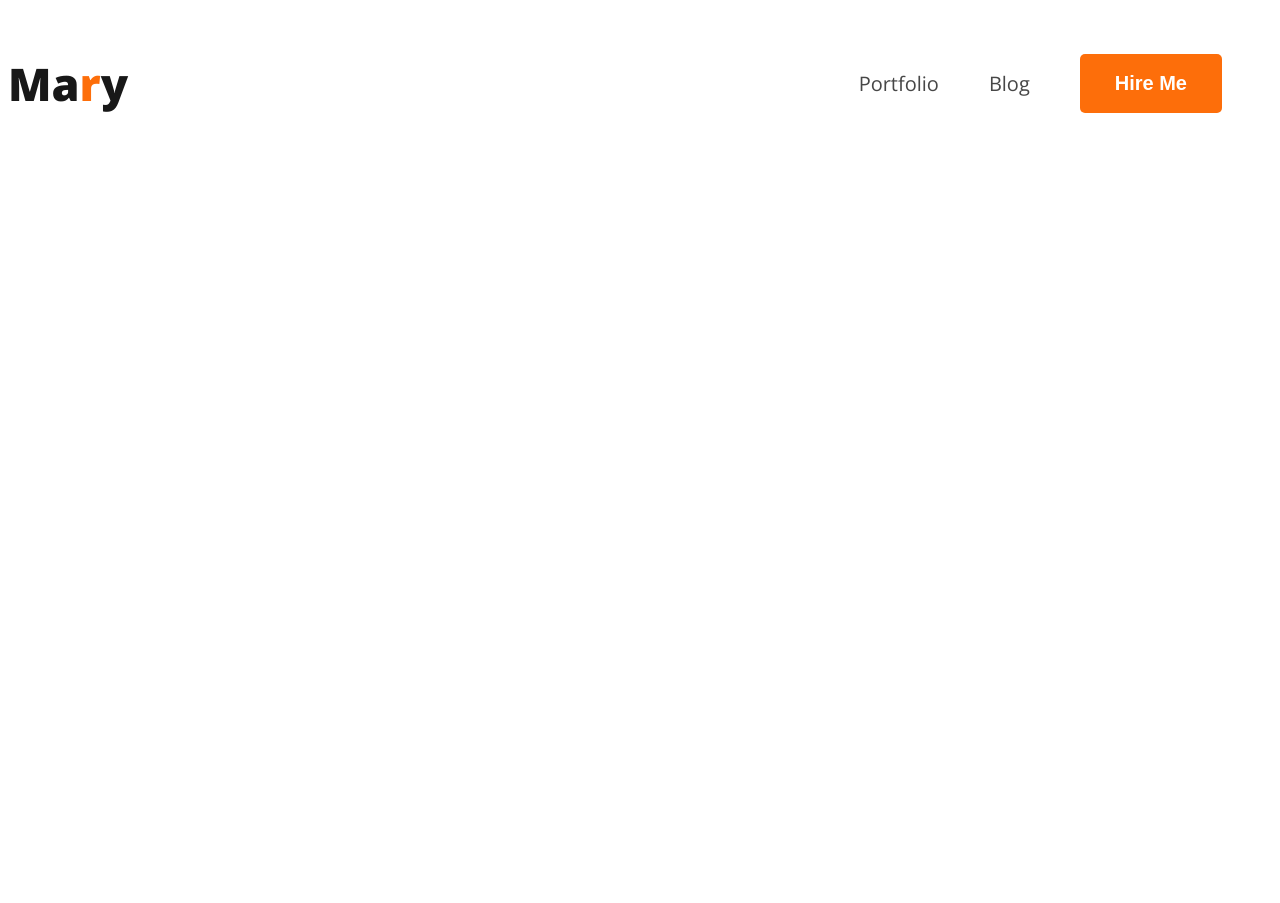
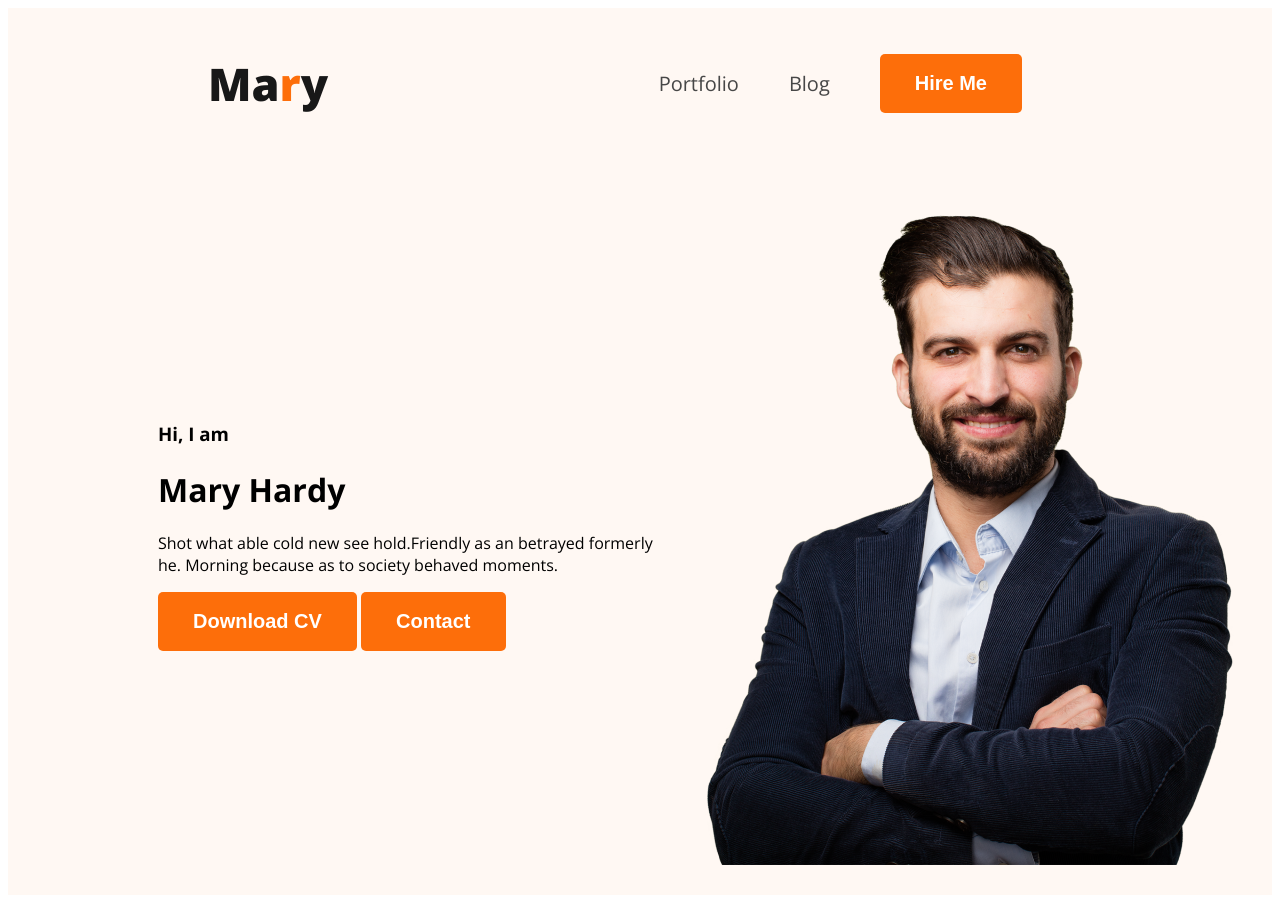
Before and after one commit to meghnathbromon/web-developer-porttfolio, a plain HTML site: page index.html in a window 1280 px wide. Before the commit the page ends 800 px from the top, so only its background shows below. Drawn offline with nearby package versions, Linux system fonts and the light colour scheme.

Commit message:
banner content added

```diff
--- a/index.html
+++ b/index.html
@@ -13,7 +13,7 @@
 </head>
 
 <body>
-    <header>
+    <header class="header">
         <nav>
             <h3 class="nav-title">Ma<span class="text-primary">r</span>y</h3>
             <ul>
@@ -22,6 +22,18 @@
                 <li><button class="btn-primary">Hire Me</button></li>
             </ul>
         </nav>
+
+        <div class="banner">
+            <div class="banner-content">
+                <h3>Hi, I  am</h3>
+                <h1>Mary Hardy</h1>
+                <p>Shot what able cold new see hold.Friendly as an betrayed formerly he. Morning because as to society behaved moments.</p>
+                <button class="btn-primary">Download CV</button>
+                <button class="btn-primary">Contact</button>
+            </div>
+            <img class="profile-pic" src="images/hardy.png" alt="">
+
+        </div>
 
     </header>
     <main>
--- a/styles/portfolio.css
+++ b/styles/portfolio.css
@@ -5,6 +5,7 @@ body {
 nav {
     display: flex;
     justify-content: space-between;
+    margin: 0 200px;
 
 }
 
@@ -46,3 +47,19 @@ nav a {
     font-size: 45px;
     font-weight: 800;
 }
+
+/* header related style */
+
+.header{
+    background-color: #FFF8F3;
+}
+
+.banner{
+    padding: 30px 30px 30px 150px;
+    display: flex;
+    align-items: center;
+}
+
+.banner .profile-pic{
+    width: 584px;
+}
```
